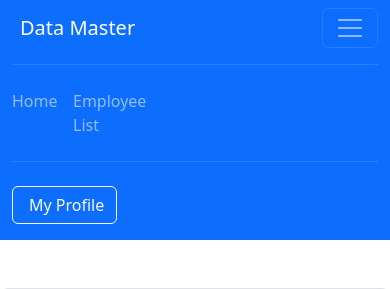
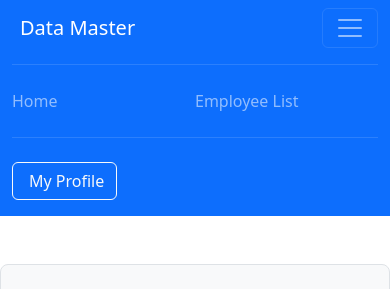
Before and after one commit to irsyadazaki77-beep/paw-modul10, a Laravel app: page /employees/create in a window 390 px wide, after a click that opens the changed part. Shown: the top 289 px of the page. Run offline with Laravel 12, Linux system fonts and the light colour scheme; style sheets or scripts are compiled from the project's sources.

Commit message:
Perbaikan layout navbar mobile, visibility controller, README, dan tests

```diff
--- a/app/Http/Controllers/HomeController.php
+++ b/app/Http/Controllers/HomeController.php
@@ -6,7 +6,7 @@ use Illuminate\Http\Request;
 
 class HomeController extends Controller
 {
-    function index()
+    public function index()
     {
         $pageTitle = 'Home';
 
--- a/resources/views/employee/create.blade.php
+++ b/resources/views/employee/create.blade.php
@@ -20,8 +20,8 @@
                 <hr class="d-lg-none text-white-50">
 
                 <ul class="navbar-nav flex-row flex-wrap">
-                    <li class="nav-item col-2 col-md-auto"><a href="{{ route('home') }}" class="nav-link">Home</a></li>
-                    <li class="nav-item col-2 col-md-auto"><a href="{{ route('employees.index') }}" class="nav-link">Employee List</a></li>
+                    <li class="nav-item col-6 col-md-auto"><a href="{{ route('home') }}" class="nav-link">Home</a></li>
+                    <li class="nav-item col-6 col-md-auto"><a href="{{ route('employees.index') }}" class="nav-link">Employee List</a></li>
                 </ul>
 
                 <hr class="d-lg-none text-white-50">
--- a/resources/views/employee/index.blade.php
+++ b/resources/views/employee/index.blade.php
@@ -20,8 +20,8 @@
                 <hr class="d-lg-none text-white-50">
 
                 <ul class="navbar-nav flex-row flex-wrap">
-                    <li class="nav-item col-2 col-md-auto"><a href="{{ route('home') }}" class="nav-link">Home</a></li>
-                    <li class="nav-item col-2 col-md-auto"><a href="{{ route('employees.index') }}" class="nav-link active">Employee List</a></li>
+                    <li class="nav-item col-6 col-md-auto"><a href="{{ route('home') }}" class="nav-link">Home</a></li>
+                    <li class="nav-item col-6 col-md-auto"><a href="{{ route('employees.index') }}" class="nav-link active">Employee List</a></li>
                 </ul>
 
                 <hr class="d-lg-none text-white-50">
--- a/resources/views/home.blade.php
+++ b/resources/views/home.blade.php
@@ -20,8 +20,8 @@
                 <hr class="d-lg-none text-white-50">
 
                 <ul class="navbar-nav flex-row flex-wrap">
-                    <li class="nav-item col-2 col-md-auto"><a href="{{ route('home') }}" class="nav-link active">Home</a></li>
-                    <li class="nav-item col-2 col-md-auto"><a href="{{ route('employees.index') }}" class="nav-link">Employee List</a></li>
+                    <li class="nav-item col-6 col-md-auto"><a href="{{ route('home') }}" class="nav-link active">Home</a></li>
+                    <li class="nav-item col-6 col-md-auto"><a href="{{ route('employees.index') }}" class="nav-link">Employee List</a></li>
                 </ul>
 
                 <hr class="d-lg-none text-white-50">
```
Also changed, not shown: tests/Feature/ExampleTest.php (+36 -7 lines), README.md.
